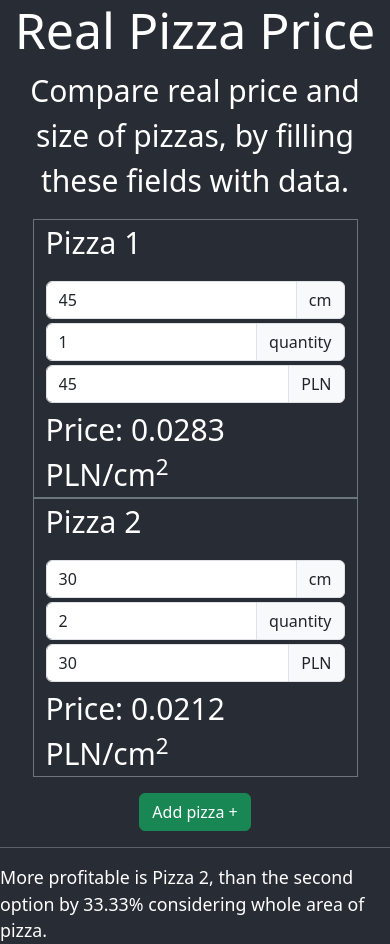
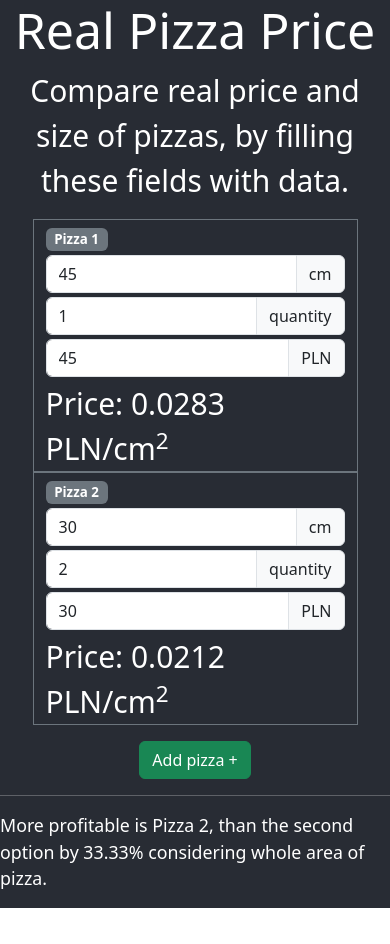
Before and after one commit to ZKuba94/Real-pizza-price, a React (Create React App) app: page / in a window 390 px wide. After the commit the page ends 908 px from the top, so only its background shows below. Built offline with nearby package versions, Linux system fonts and the light colour scheme.

Commit message:
little changes in design and responsivenes

```diff
--- a/src/routes/App.js
+++ b/src/routes/App.js
@@ -61,7 +61,7 @@ function App() {
                             ))
                     }
                 </Row>
-                <Row className='d-flex justify-content-center'>
+                <Row className='d-flex justify-content-center pb-3'>
                     <Button variant='success' onClick={addPizza} className='my-3' style={{width: "fit-content"}}>Add pizza +</Button>
                     <hr/>
                     <Result
--- a/src/routes/PizzaFromTile.js
+++ b/src/routes/PizzaFromTile.js
@@ -1,4 +1,4 @@
-import {Button, InputGroup, Form, Col} from "react-bootstrap";
+import {Button, InputGroup, Form, Col, Badge} from "react-bootstrap";
 import PropTypes from "prop-types";
 
 const PizzaFormTile = ({pizzas, label, values, measurement, currency, update, remove}) => {
@@ -9,9 +9,9 @@ const PizzaFormTile = ({pizzas, label, values, measurement, currency, update, re
     return (
         <Col xs={10} sm={5} className='border border-secondary'>
             <div>
-                <label className='d-flex justify-content-between'>
-                    <p>Pizza {label}</p>
-                    {pizzas.size > 2 ? <Button variant='danger' onClick={remove} className='my-2'>-</Button> : ''}
+                <label className='d-flex py-1 justify-content-between'>
+                    <span><Badge bg='secondary'>Pizza {label}</Badge></span>
+                    {pizzas.size > 2 ? <Button variant='danger' onClick={remove}>-</Button> : ''}
                 </label>
                 <InputGroup size="md" className='mb-1'>
                     <Form.Control
@@ -57,7 +57,7 @@ const PizzaFormTile = ({pizzas, label, values, measurement, currency, update, re
 
 PizzaFormTile.propTypes = {
     pizzas: PropTypes.object.isRequired,
-    label: PropTypes.string.isRequired,
+    label: PropTypes.number.isRequired,
     values: PropTypes.object.isRequired,
     measurement: PropTypes.string.isRequired,
     currency: PropTypes.string.isRequired,
```
Also changed, not shown: src/routes/Result.js (+7 -7 lines).
